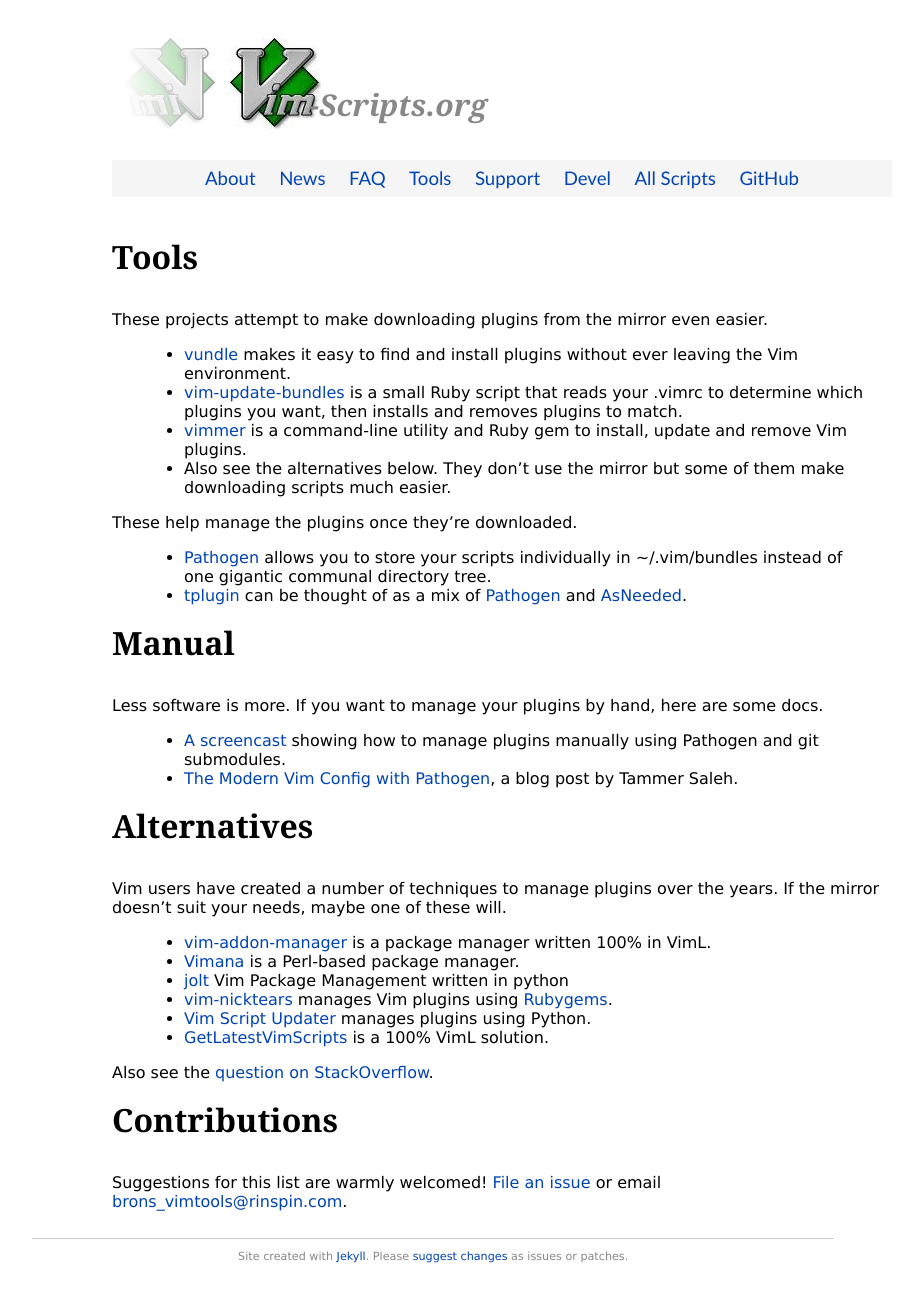
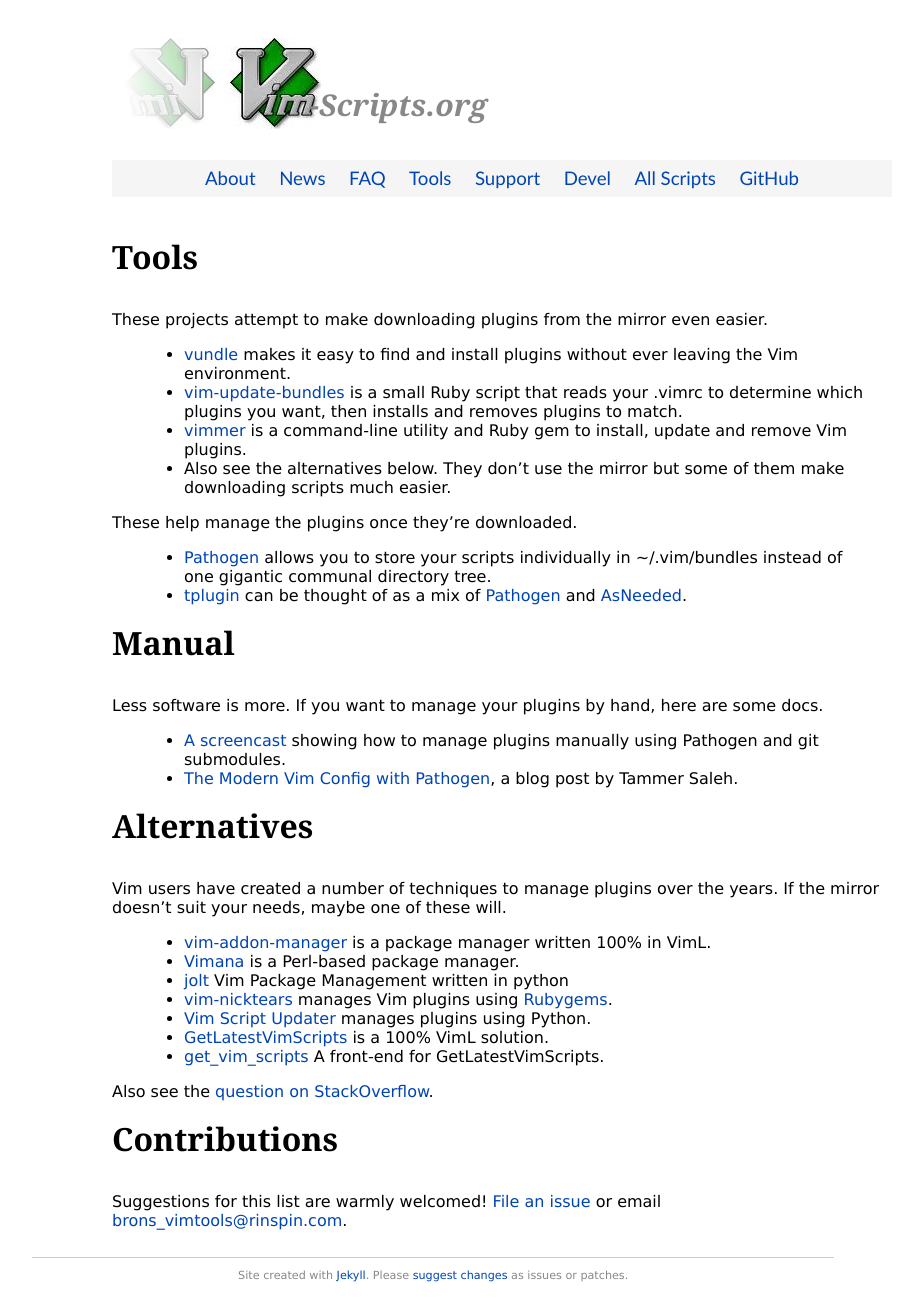
Before and after one commit to vim-scraper/vim-scraper.github.com, a Jekyll site: the page built from vim/tools.markdown, in a window 1280 px wide. Shown: the whole page, without its empty margins (138-1049 px from the left). Built offline with Jekyll 4.4.1, drawn with Linux system fonts in a browser that asks for light colours; Markdown is read by kramdown in place of the engine named in the settings.

Commit message:
Add get_vim_scripts tool

```diff
--- a/vim/tools.markdown
+++ b/vim/tools.markdown
@@ -51,6 +51,8 @@
    manages plugins using Python.
  * [GetLatestVimScripts](http://www.vim.org/scripts/script.php?script_id=642)
    is a 100% VimL solution.
+ * [get\_vim\_scripts](http://blog.amit-agarwal.co.in/2011/03/09/all-in-one-solution-for-all-the-scripts-of-vim-from-vim-org/)
+   A front-end for GetLatestVimScripts.
 
 Also see the [question on StackOverflow](http://stackoverflow.com/questions/2458398/package-management-for-vim).
 
```
